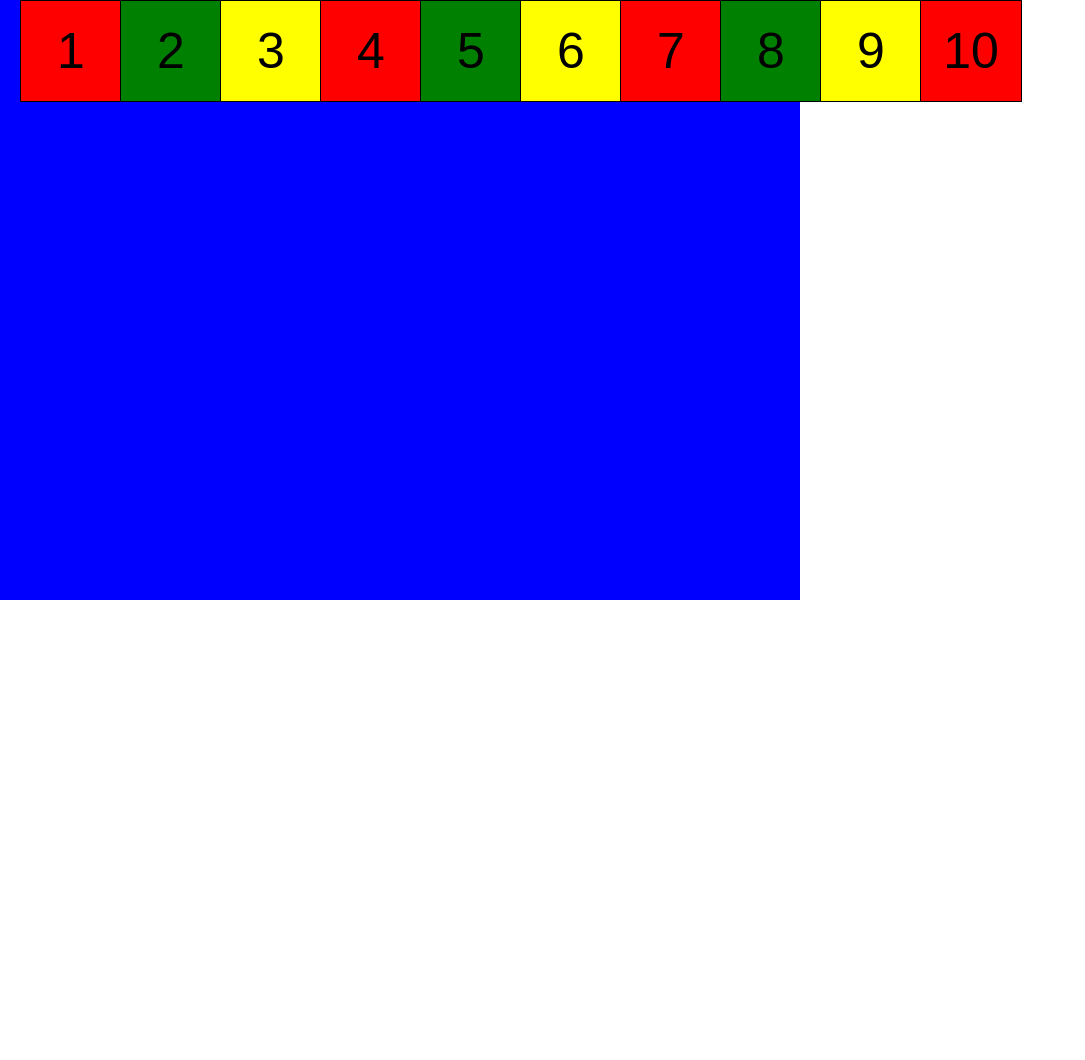
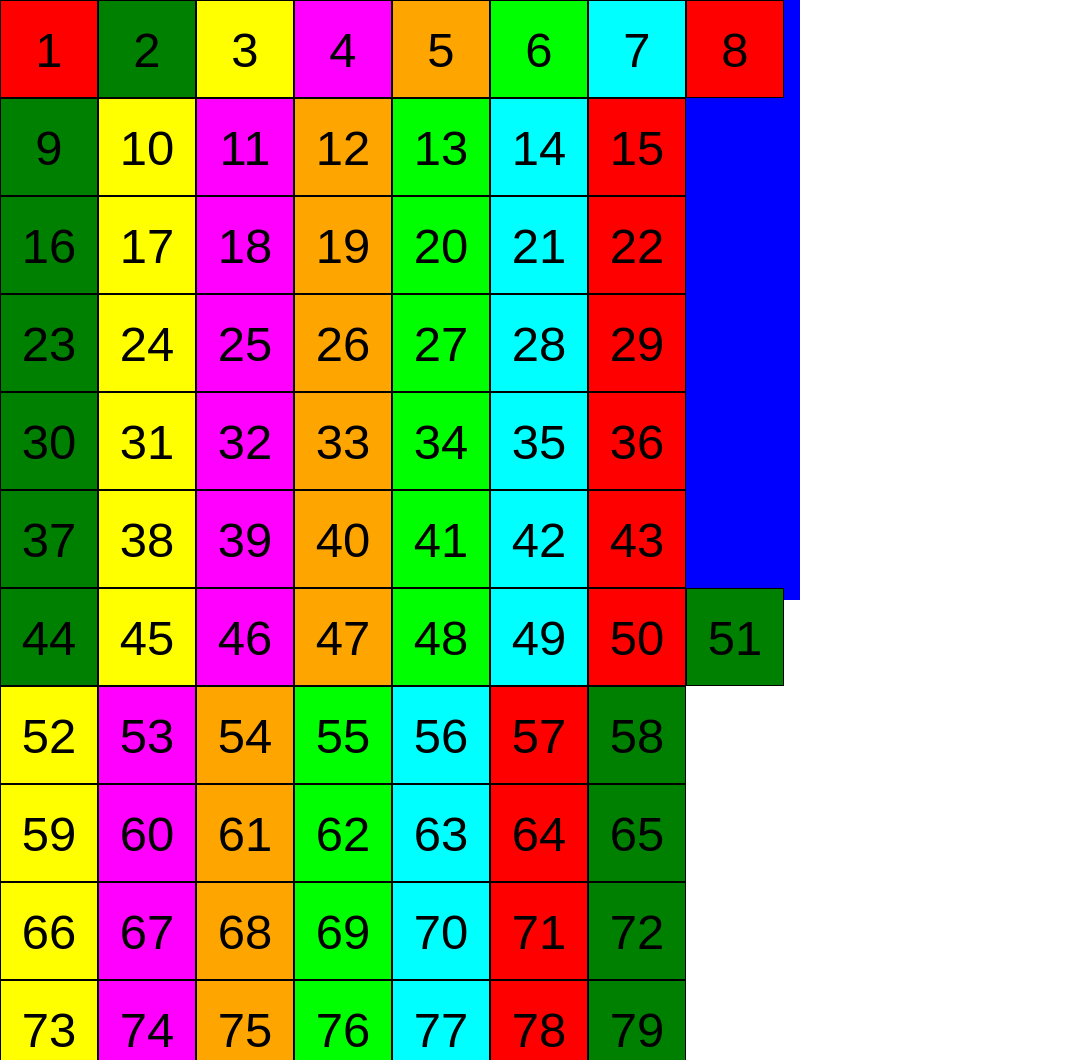
Before and after one commit to msrose/js-drag-drop, a plain HTML site: page index.html in a window 1280 px wide. Shown: the top 1060 px of the page, without its empty margins (0-1085 px from the left). Before the commit the page ends 800 px from the top, so only its background shows below. Drawn offline with Linux system fonts and the light colour scheme.

Commit message:
Draw squares in multiple rows.

```diff
--- a/dragdrop.js
+++ b/dragdrop.js
@@ -7,8 +7,7 @@ window.dragdrop = (function() {
         numSquares: 1,
         squareSize: 100,
         backgroundColor: "white",
-        squareColors: ["white"],
-        initialOffset: 20,
+        squareColors: ["black"],
         showNumbering: false
       };
 
@@ -30,6 +29,8 @@ window.dragdrop = (function() {
       var initialClientY;
       var currentHighIndex = 1;
 
+      options.squareSize -= 2; //to account for 1px border
+
       var squareStyles = {
         border: "1px solid black",
         position: "absolute",
@@ -37,13 +38,22 @@ window.dragdrop = (function() {
         textAlign: "center",
         fontSize: options.squareSize / 2 + "px",
         fontFamily: "sans-serif",
-        height: options.squareSize + "px",
-        width: options.squareSize + "px"
+        height: options.squareSize - 2 + "px", //not sure why subtracting 2 here seems to work :P
+        width: options.squareSize - 2 + "px"
       };
+
+      var rowOffset = 0;
 
       for(var i = 0; i < options.numSquares; i++) {
         var newSquare = document.createElement("div");
-        squareStyles.left = options.initialOffset + i * options.squareSize + "px";
+        var leftPositioning = i * options.squareSize % (screen.width - options.squareSize);
+
+        if(leftPositioning < options.squareSize) {
+          rowOffset = leftPositioning;
+        }
+
+        squareStyles.left = leftPositioning - rowOffset + "px";
+        squareStyles.top = parseInt(i * options.squareSize / (screen.width - options.squareSize)) * options.squareSize + "px";
 
         if(options.squareColors.length > 0) {
           squareStyles.backgroundColor = options.squareColors[i % options.squareColors.length];
--- a/index.html
+++ b/index.html
@@ -9,9 +9,9 @@
     <script src="dragdrop.js" type="text/javascript"></script>
     <script type="text/javascript">
       dragdrop.create("main", {
-        numSquares: 10,
+        numSquares: 91,
         backgroundColor: "blue",
-        squareColors: ["red", "green", "yellow"],
+        squareColors: ["red", "green", "yellow", "magenta", "orange", "lime", "cyan"],
         showNumbering: true
       });
     </script>
```
